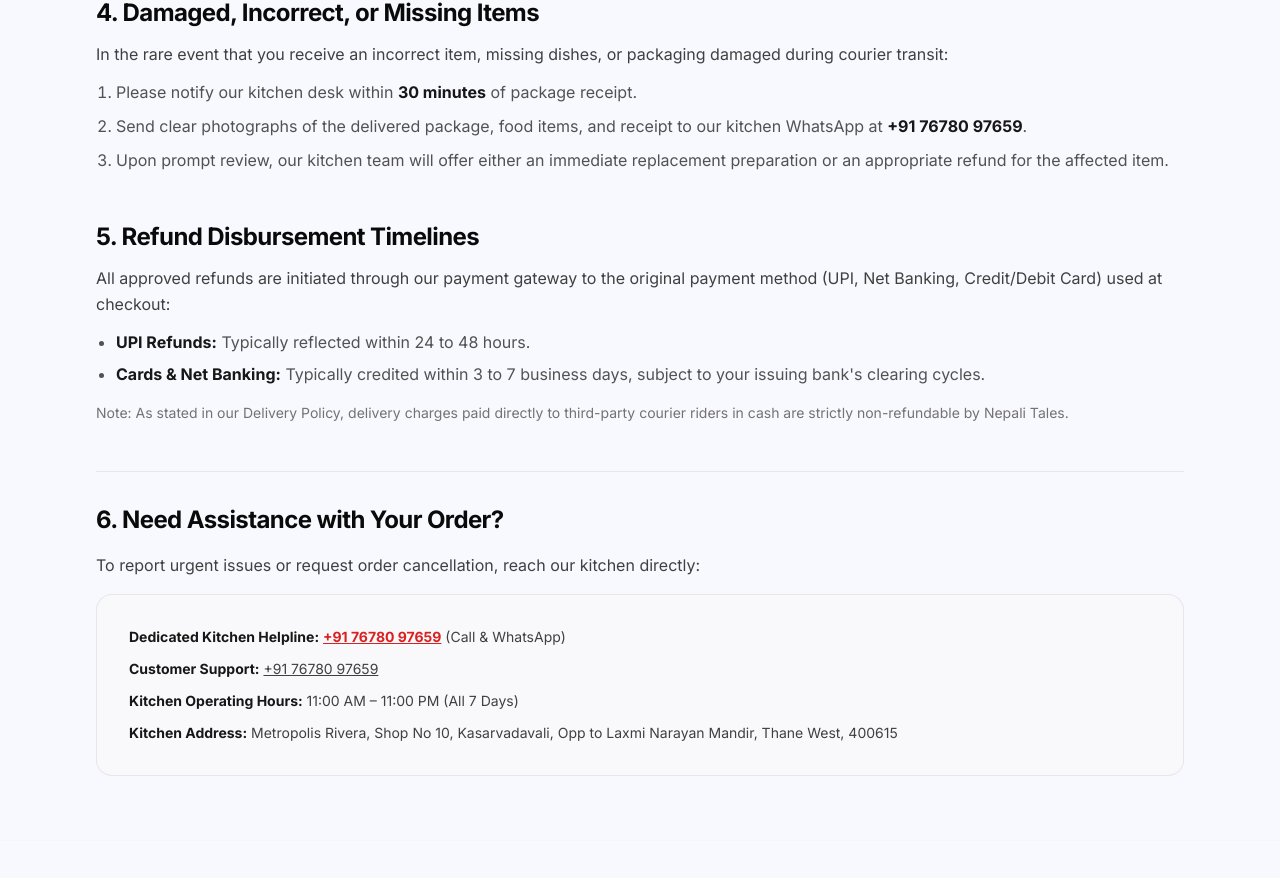
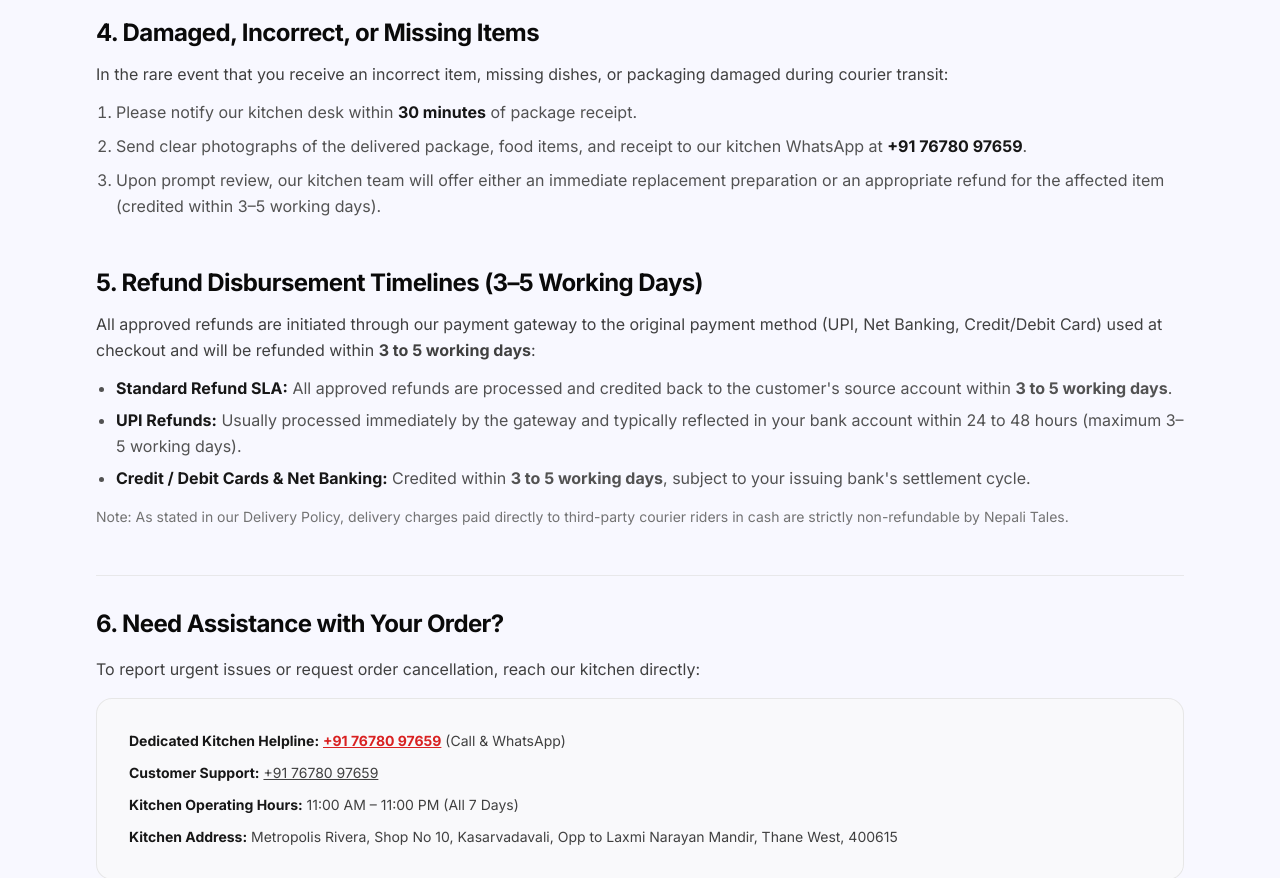
Before and after one commit to nepalitales/client, a Next.js app: page /cancellation-policy in a window 1280 px wide. Shown: the part 1709-2587 px from the top of the page. Built offline with nearby package versions, Linux system fonts and the light colour scheme; no server answers; a web font is replaced by a local one.

Commit message:
fix(legal): constrain disclaimer max-w and add 3-5 working days refund timeline across legal pages and checkout

```diff
--- a/src/app/cancellation-policy/page.tsx
+++ b/src/app/cancellation-policy/page.tsx
@@ -87,6 +87,7 @@ export default function CancellationPolicyPage() {
             <div className="rounded-xl border border-emerald-200/80 bg-white p-4 text-emerald-950 text-sm font-medium">
               If an order is cancelled within the valid order window, the customer
               will receive an immediate, full 100% refund of the food amount paid.
+              Refunds are processed and credited to your original payment source within 3–5 working days.
             </div>
           </section>
 
@@ -217,7 +218,7 @@ export default function CancellationPolicyPage() {
               <li>
                 Upon prompt review, our kitchen team will offer either an
                 immediate replacement preparation or an appropriate refund for
-                the affected item.
+                the affected item (credited within 3–5 working days).
               </li>
             </ol>
           </section>
@@ -225,22 +226,22 @@ export default function CancellationPolicyPage() {
           {/* Section 5 */}
           <section id="disbursement-timelines" className="space-y-3">
             <h2 className="text-xl sm:text-2xl font-bold tracking-tight text-neutral-950">
-              5. Refund Disbursement Timelines
+              5. Refund Disbursement Timelines (3–5 Working Days)
             </h2>
             <p>
               All approved refunds are initiated through our payment gateway to
               the original payment method (UPI, Net Banking, Credit/Debit Card)
-              used at checkout:
+              used at checkout and will be refunded within <strong>3 to 5 working days</strong>:
             </p>
             <ul className="list-disc pl-5 space-y-1.5 text-neutral-600">
               <li>
-                <strong className="text-neutral-900">UPI Refunds:</strong> Typically reflected within 24 to 48
-                hours.
+                <strong className="text-neutral-900">Standard Refund SLA:</strong> All approved refunds are processed and credited back to the customer&apos;s source account within <strong>3 to 5 working days</strong>.
               </li>
               <li>
-                <strong className="text-neutral-900">Cards &amp; Net Banking:</strong> Typically credited
-                within 3 to 7 business days, subject to your issuing bank&apos;s
-                clearing cycles.
+                <strong className="text-neutral-900">UPI Refunds:</strong> Usually processed immediately by the gateway and typically reflected in your bank account within 24 to 48 hours (maximum 3–5 working days).
+              </li>
+              <li>
+                <strong className="text-neutral-900">Credit / Debit Cards &amp; Net Banking:</strong> Credited within <strong>3 to 5 working days</strong>, subject to your issuing bank&apos;s settlement cycle.
               </li>
             </ul>
             <p className="text-sm text-neutral-500 pt-1">
--- a/src/app/delivery-policy/page.tsx
+++ b/src/app/delivery-policy/page.tsx
@@ -232,7 +232,7 @@ export default function DeliveryPolicyPage() {
                 delivery address. If the recipient remains unreachable, the
                 rider may return or dispose of the parcel per courier policy.
                 The brand is not liable for non-delivery or refunds due to
-                customer unreachability.
+                customer unreachability. For any other eligible food cancellations approved by kitchen management, refunds are credited within 3–5 working days.
               </li>
             </ul>
           </section>
--- a/src/app/orders/page.tsx
+++ b/src/app/orders/page.tsx
@@ -566,7 +566,7 @@ export default function MyOrdersPage() {
                               Order Cancelled
                             </p>
                             <p className="text-neutral-500 mt-0.5">
-                              A full refund of ₹{order.totalAmount} has been initiated to your original payment method. Cancellation confirmation has been sent to your email.
+                              A full refund of ₹{order.totalAmount} has been initiated to your original payment method (credited within 3–5 working days). Cancellation confirmation has been sent to your email.
                             </p>
                             {order.refund?.razorpayRefundId && (
                               <p className="font-mono text-[11px] text-neutral-400 mt-1">
@@ -617,7 +617,7 @@ export default function MyOrdersPage() {
                 Cancel Order #{orderToCancel.orderNumber}?
               </h3>
               <p className="text-xs sm:text-sm text-neutral-600 leading-relaxed">
-                Are you sure you want to cancel this order? Since our kitchen has not yet started cooking, an instant 100% full refund of <strong className="text-neutral-900">₹{orderToCancel.totalAmount}</strong> will be initiated directly to your original payment method via Razorpay.
+                Are you sure you want to cancel this order? Since our kitchen has not yet started cooking, an instant 100% full refund of <strong className="text-neutral-900">₹{orderToCancel.totalAmount}</strong> will be initiated directly to your original payment method via Razorpay (credited within 3–5 working days).
               </p>
             </div>
 
--- a/src/app/terms-and-conditions/page.tsx
+++ b/src/app/terms-and-conditions/page.tsx
@@ -231,7 +231,7 @@ export default function TermsAndConditionsPage() {
           {/* Section 6 */}
           <section id="cancellations" className="space-y-3">
             <h2 className="text-xl sm:text-2xl font-bold tracking-tight text-neutral-950">
-              6. Cancellations and Refunds
+              6. Cancellations and Refunds (3–5 Working Days)
             </h2>
             <p>
               Order cancellations and refunds are subject strictly to our dedicated{" "}
@@ -246,6 +246,10 @@ export default function TermsAndConditionsPage() {
               cancellations are locked and any discretionary refund consideration
               requires contacting our kitchen directly at{" "}
               <strong>{siteConfig.contact.kitchenPhone}</strong>.
+            </p>
+            <p>
+              All approved refunds are processed through our payment gateway and
+              will be refunded to the customer&apos;s original payment method (UPI, Debit/Credit Card, or Net Banking) within <strong>3 to 5 working days</strong>.
             </p>
           </section>
 
--- a/src/components/checkout/Step1OrderType.tsx
+++ b/src/components/checkout/Step1OrderType.tsx
@@ -91,7 +91,7 @@ export function Step1OrderType() {
           Continue
         </button>
         <p className="text-[10px] text-neutral-400 leading-tight text-center px-1">
-          * Disclaimer: All items are prepared on 1-day advance pre-order. Our authentic recipes contain MSG (Monosodium Glutamate) for genuine Himalayan taste.
+          * Disclaimer: All items are prepared on 1-day advance pre-order. Food prepared with MSG for authentic flavor. Approved refunds credited within 3–5 working days.
         </p>
       </div>
     </div>
--- a/src/components/checkout/Step2DeliverySlot.tsx
+++ b/src/components/checkout/Step2DeliverySlot.tsx
@@ -166,7 +166,7 @@ export function Step2DeliverySlot() {
           Continue
         </button>
         <p className="text-[10px] text-neutral-400 leading-tight text-center px-1">
-          * Disclaimer: Advance pre-order required (1 day prior). Food prepared with MSG for authentic taste.
+          * Disclaimer: Advance pre-order required (1 day prior). Food prepared with MSG for authentic taste. Approved refunds credited within 3–5 working days.
         </p>
       </div>
     </div>
--- a/src/components/checkout/Step5PaymentReview.tsx
+++ b/src/components/checkout/Step5PaymentReview.tsx
@@ -338,7 +338,7 @@ export function Step5PaymentReview() {
           )}
         </button>
         <p className="text-[10px] text-neutral-400 leading-tight text-center px-1">
-          * Disclaimer: Operating on 1-day advance pre-orders. Prepared with MSG for authentic Himalayan flavor.
+          * Disclaimer: Operating on 1-day advance pre-orders. Prepared with MSG for authentic flavor. Approved refunds credited within 3–5 working days.
         </p>
       </div>
     </div>
--- a/src/components/footer/Footer.tsx
+++ b/src/components/footer/Footer.tsx
@@ -353,7 +353,9 @@ export function Footer() {
 
         {/* ─── Disclaimer Bar (Mutual funds style) ────────────────── */}
         <div className="border-t border-neutral-200/80 pt-3 pb-2 text-[10px] sm:text-[11px] text-neutral-400 font-secondary text-center leading-relaxed select-none">
-          * Disclaimer: Nepali Tales operates strictly on a 1-day advance pre-order schedule to guarantee fresh preparation with zero waste. Dishes contain Monosodium Glutamate (MSG) in safe culinary balance for authentic Himalayan flavor.
+          <p className="max-w-4xl mx-auto px-4">
+            * Disclaimer: Nepali Tales operates strictly on a 1-day advance pre-order schedule to guarantee fresh preparation with zero waste. Dishes contain Monosodium Glutamate (MSG) in safe culinary balance for authentic Himalayan flavor. Approved cancellations will be refunded to the original payment method within 3–5 working days.
+          </p>
         </div>
 
         {/* ─── Bottom Bar ────────────────────────────────────────── */}
```
